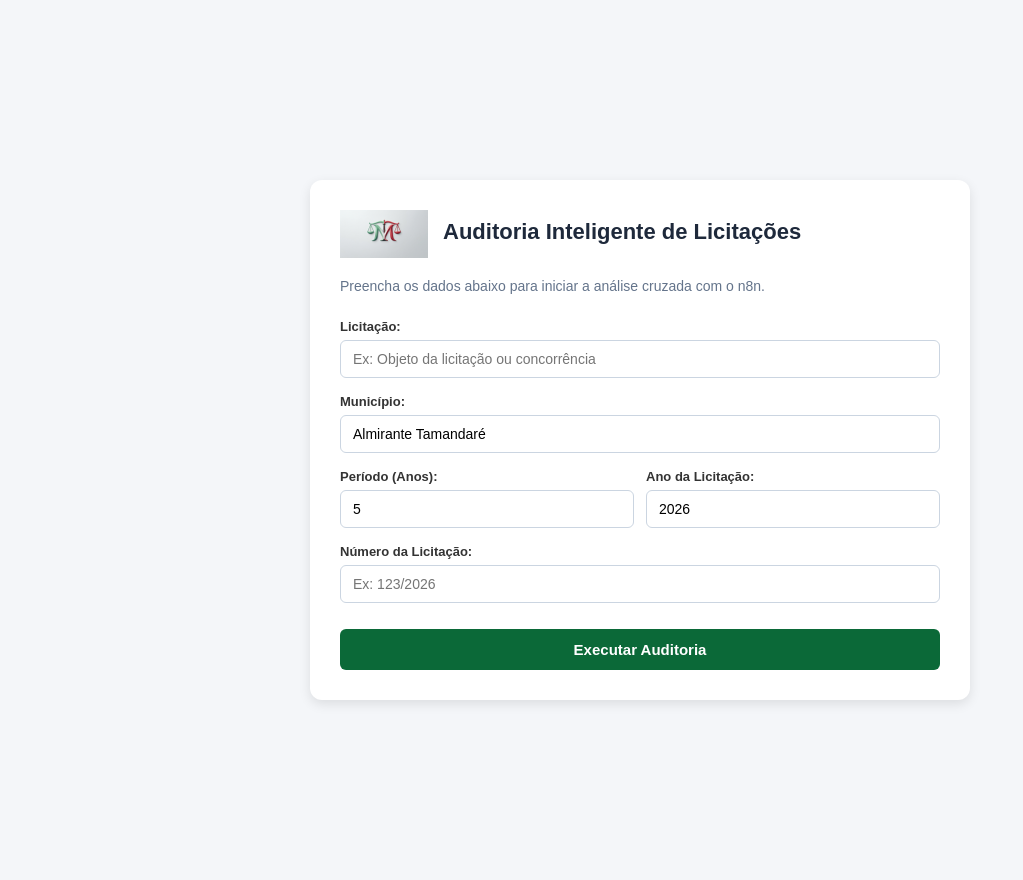
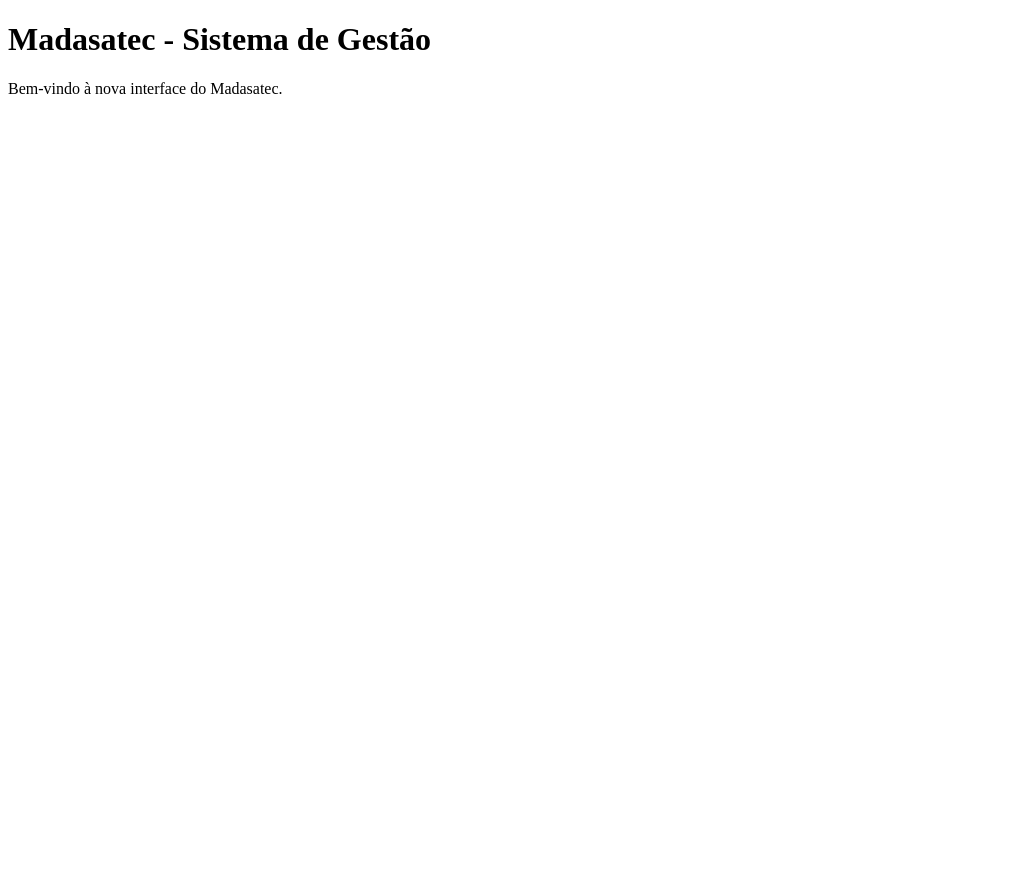
Before and after one commit to PauloACanedoS/ProjetoM, a FastAPI app: page / in a window 1280 px wide. Shown: the whole page, without its empty margins (0-1023 px from the left). After the commit the page ends 94 px from the top, so only its background shows below. Run offline with FastAPI, Linux system fonts and the light colour scheme.

Commit message:
Refactor index.html for new Madasatec layout
Updated the HTML structure and removed unnecessary styles. Added a new header and main content section for the Madasatec interface.

```diff
--- a/app/templates/index.html
+++ b/app/templates/index.html
@@ -1,138 +1,21 @@
 <!DOCTYPE html>
-<html lang="pt-BR">
+<html lang="pt">
 <head>
     <meta charset="UTF-8">
     <meta name="viewport" content="width=device-width, initial-scale=1.0">
-    <title>Madasatec - Auditoria Inteligente de Licitações</title>
-    <style>
-        body {
-            font-family: Arial, sans-serif;
-            background-color: #f4f6f9;
-            padding: 40px;
-            margin: 0;
-            display: flex;
-            justify-content: center;
-            align-items: center;
-            min-height: 100vh;
-        }
-        .container {
-            max-width: 600px;
-            width: 100%;
-            background: white;
-            padding: 30px;
-            border-radius: 12px;
-            box-shadow: 0 4px 12px rgba(0,0,0,0.1);
-        }
-        .header-logo {
-            display: flex;
-            align-items: center;
-            gap: 15px;
-            margin-bottom: 20px;
-        }
-        .header-logo img {
-            height: 48px;
-            width: auto;
-        }
-        h2 {
-            font-size: 22px;
-            color: #1e293b;
-            margin: 0 0 5px 0;
-        }
-        p.subtitle {
-            color: #64748b;
-            font-size: 14px;
-            margin-bottom: 25px;
-        }
-        .form-group {
-            margin-bottom: 16px;
-        }
-        label {
-            display: block;
-            font-weight: bold;
-            font-size: 13px;
-            color: #333;
-            margin-bottom: 6px;
-        }
-        input[type="text"], input[type="number"] {
-            width: 100%;
-            padding: 10px 12px;
-            border: 1px solid #cbd5e1;
-            border-radius: 6px;
-            box-sizing: border-box;
-            font-size: 14px;
-        }
-        .row {
-            display: flex;
-            gap: 12px;
-        }
-        .col {
-            flex: 1;
-        }
-        .btn-submit {
-            width: 100%;
-            padding: 12px;
-            background-color: #0b6938;
-            color: white;
-            border: none;
-            border-radius: 6px;
-            font-size: 15px;
-            font-weight: bold;
-            cursor: pointer;
-            margin-top: 10px;
-        }
-        .btn-submit:hover {
-            background-color: #084f29;
-        }
-    </style>
+    <title>Madasatec</title>
+    <!-- Estilos ou CDN do Tailwind/Bootstrap, se utilizados -->
 </head>
 <body>
-
-<div class="container">
-    <div class="header-logo">
-        <img src="/app/logotipoM.jpeg" alt="Logotipo Madasatec">
-        <div>
-            <h2>Auditoria Inteligente de Licitações</h2>
-        </div>
+    <div class="container mx-auto p-4">
+        <header class="flex items-center justify-between mb-8">
+            <!-- Insira aqui a referência ao novo logotipo -->
+            <h1 class="text-2xl font-bold">Madasatec - Sistema de Gestão</h1>
+        </header>
+        <main>
+            <!-- Campos atualizados do sistema -->
+            <p>Bem-vindo à nova interface do Madasatec.</p>
+        </main>
     </div>
-
-    <p class="subtitle">Preencha os dados abaixo para iniciar a análise cruzada com o n8n.</p>
-
-    <form action="/analisar" method="POST">
-        <div class="form-group">
-            <label for="licitacao">Licitação:</label>
-            <input type="text" id="licitacao" name="licitacao" placeholder="Ex: Objeto da licitação ou concorrência" required>
-        </div>
-
-        <div class="form-group">
-            <label for="municipio">Município:</label>
-            <input type="text" id="municipio" name="municipio" value="Almirante Tamandaré" required>
-        </div>
-
-        <div class="row">
-            <div class="col">
-                <div class="form-group">
-                    <label for="periodo_anos">Período (Anos):</label>
-                    <input type="number" id="periodo_anos" name="periodo_anos" min="1" max="5" value="5" required>
-                </div>
-            </div>
-            <div class="col">
-                <div class="form-group">
-                    <label for="ano_licitacao">Ano da Licitação:</label>
-                    <input type="number" id="ano_licitacao" name="ano_licitacao" min="2000" max="2100" value="2026" required>
-                </div>
-            </div>
-        </div>
-
-        <div class="form-group">
-            <label for="numero_licitacao">Número da Licitação:</label>
-            <input type="text" id="numero_licitacao" name="numero_licitacao" placeholder="Ex: 123/2026" required>
-        </div>
-
-        <!-- NOTA: Campos 'Dataset IBGE' e 'Link de Transparência Betha' removidos conforme solicitado. -->
-
-        <button type="submit" class="btn-submit">Executar Auditoria</button>
-    </form>
-</div>
-
 </body>
 </html>
```
